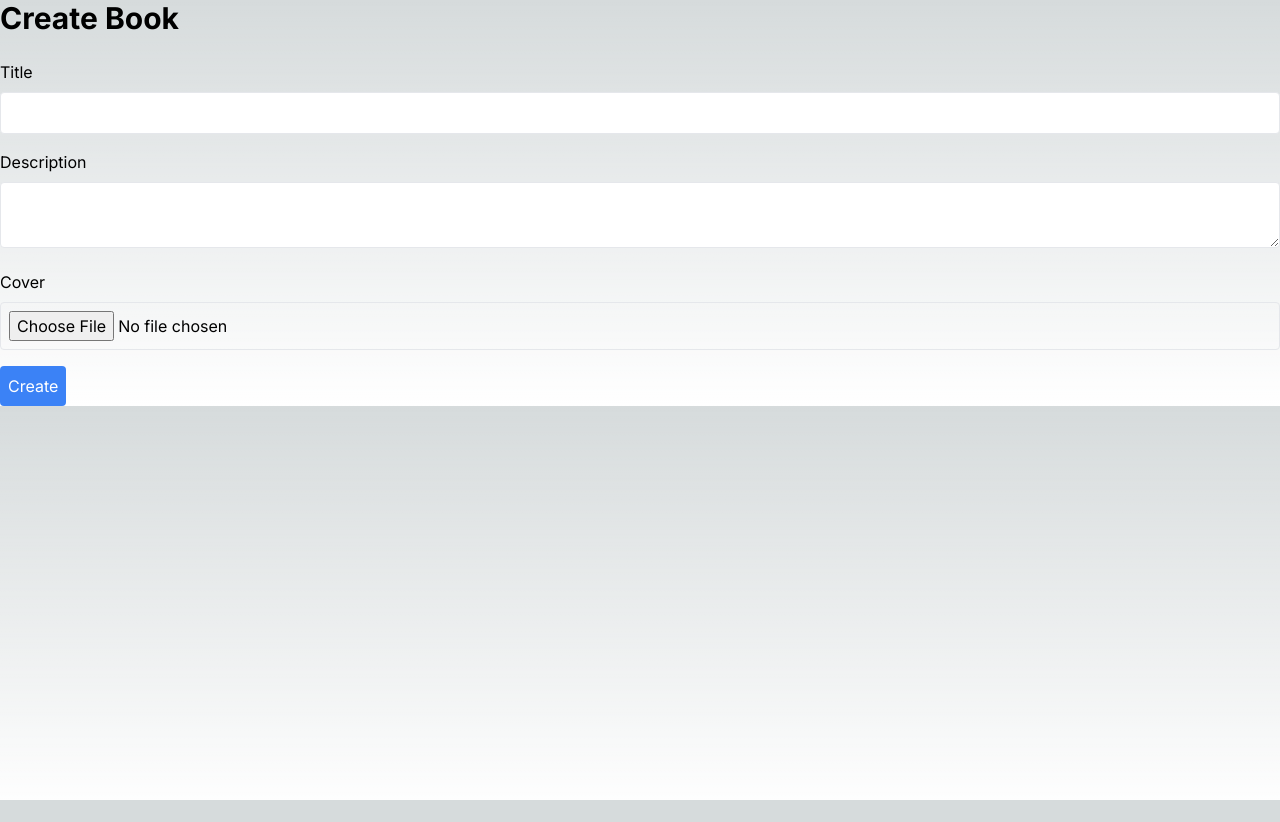
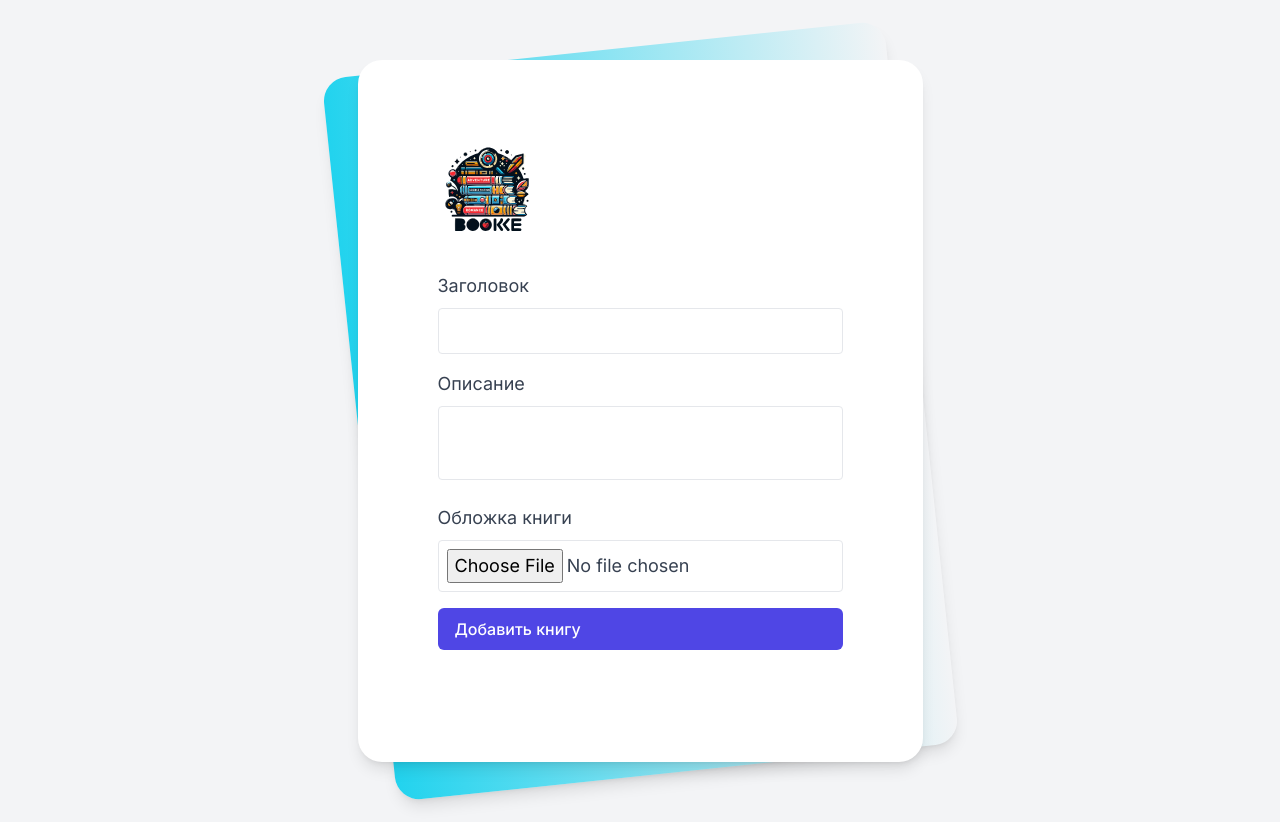
Before and after one commit to Rus7Iv/library-app, a Next.js app in the folder frontend/: page /books/create in a window 1280 px wide. Before the commit the page ends 800 px from the top, so only its background shows below. Built offline with nearby package versions, Linux system fonts and the light colour scheme.

Commit message:
frontend | restyling create book page

```diff
--- a/frontend/src/app/books/create/page.tsx
+++ b/frontend/src/app/books/create/page.tsx
@@ -2,6 +2,7 @@
 
 import { useState, useRef } from 'react';
 import axios from 'axios';
+import Image from 'next/image';
 
 const CreateBook = () => {
   const [title, setTitle] = useState('');
@@ -38,11 +39,19 @@ const CreateBook = () => {
   };
 
   return (
-    <div className="container mx-auto">
-      <h1 className="text-3xl font-bold mb-6">Create Book</h1>
+    <div className="min-h-screen bg-gray-100 py-6 flex flex-col justify-center sm:py-12">
+      <div className="relative py-3 sm:max-w-3xl sm:mx-auto">
+        <div className="absolute inset-0 bg-gradient-to-r from-cyan-400 to-light-blue-500 shadow-lg transform -skew-y-6 sm:skew-y-0 sm:-rotate-6 sm:rounded-3xl"></div>
+        <div className="relative px-4 py-10 bg-white shadow-lg sm:rounded-3xl sm:p-20">
+          <div className="max-w-md mx-auto">
+            <div>
+              <Image src='/logo.svg' alt='logo' width={100} height={100} priority/>
+            </div>
+            <div className="divide-y divide-gray-200">
+              <div className="py-8 text-base leading-6 space-y-4 text-gray-700 sm:text-lg sm:leading-7">
                 <form onSubmit={handleSubmit}>
                   <div className="mb-4">
-          <label className="block mb-2">Title</label>
+                    <label className="block mb-2">Заголовок</label>
                     <input
                       type="text"
                       value={title}
@@ -52,16 +61,16 @@ const CreateBook = () => {
                     />
                   </div>
                   <div className="mb-4">
-          <label className="block mb-2">Description</label>
+                    <label className="block mb-2">Описание</label>
                     <textarea
                       value={description}
                       onChange={(e) => setDescription(e.target.value)}
-            className="w-full p-2 border rounded"
+                      className="w-full p-2 border rounded resize-none"
                       required
                     />
                   </div>
                   <div className="mb-4">
-          <label className="block mb-2">Cover</label>
+                    <label className="block mb-2">Обложка книги</label>
                     <input
                       type="file"
                       ref={coverRef}
@@ -69,8 +78,13 @@ const CreateBook = () => {
                       required
                     />
                   </div>
-        <button type="submit" className="p-2 bg-blue-500 text-white rounded">Create</button>
+                  <button type="submit" className="inline-flex w-full items-center px-4 py-2 border border-transparent text-base font-medium hadow-sm bg-indigo-600 hover:bg-indigo-700 text-white rounded-md">Добавить книгу</button>
                 </form>
+              </div>
+            </div>
+          </div>
+        </div>
+      </div>
     </div>
   );
 };
```
Lines whose indentation alone changed are shown as unchanged.
